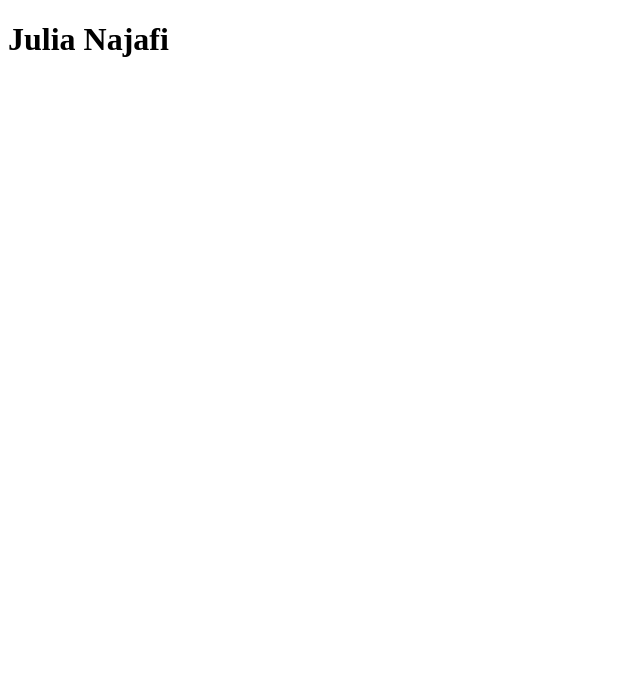
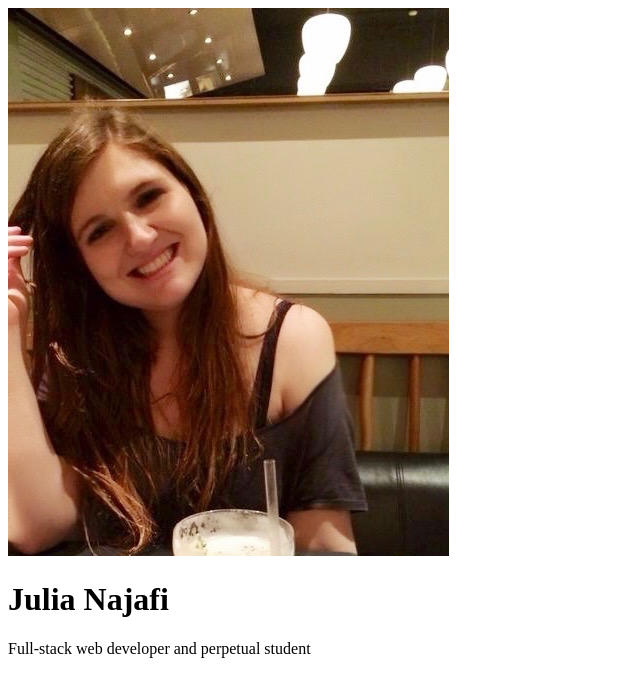
Before and after one commit to JuliaNajafi/JuliaNajafi.github.io, a plain HTML site: page index.html in a window 1280 px wide. Shown: the whole page, without its empty margins (0-640 px from the left). Drawn offline with Linux system fonts and the light colour scheme.

Commit message:
Added Headshot

```diff
--- a/index.html
+++ b/index.html
@@ -4,7 +4,9 @@
     <title>Julia Najafi</title>
   </head>
   <body>
+    <img src="juliaNajafi.jpg" alt="Julia's Headshot" />
     <h1>Julia Najafi</h1>
+    <p>Full-stack web developer and perpetual student</p>
 
   </body>
 
```
Also changed, not shown: juliaNajafi.jpg (added).
